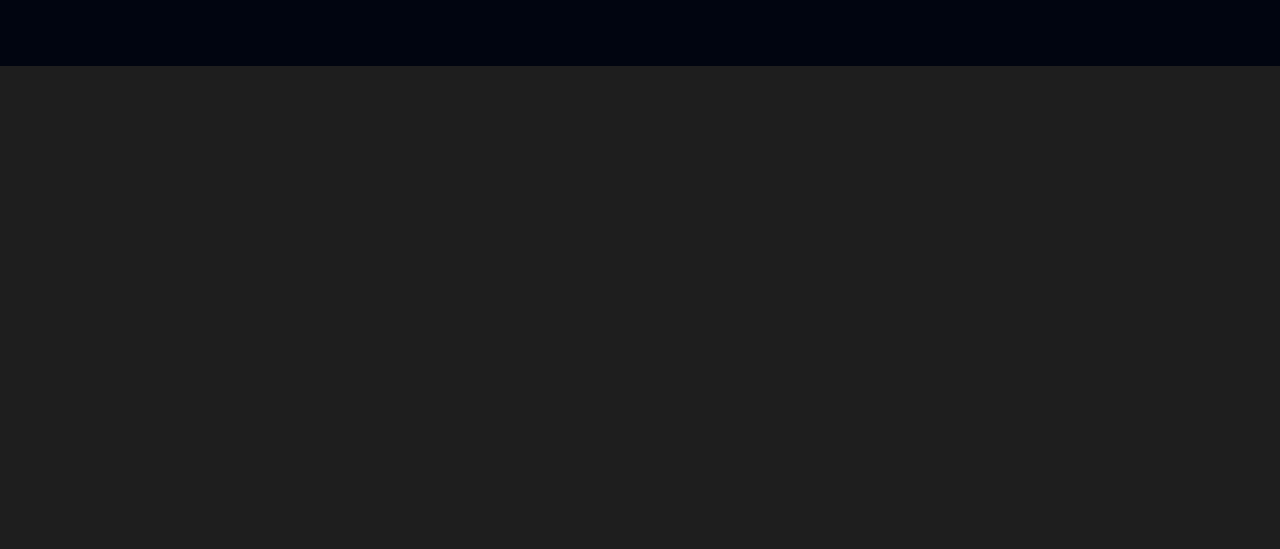
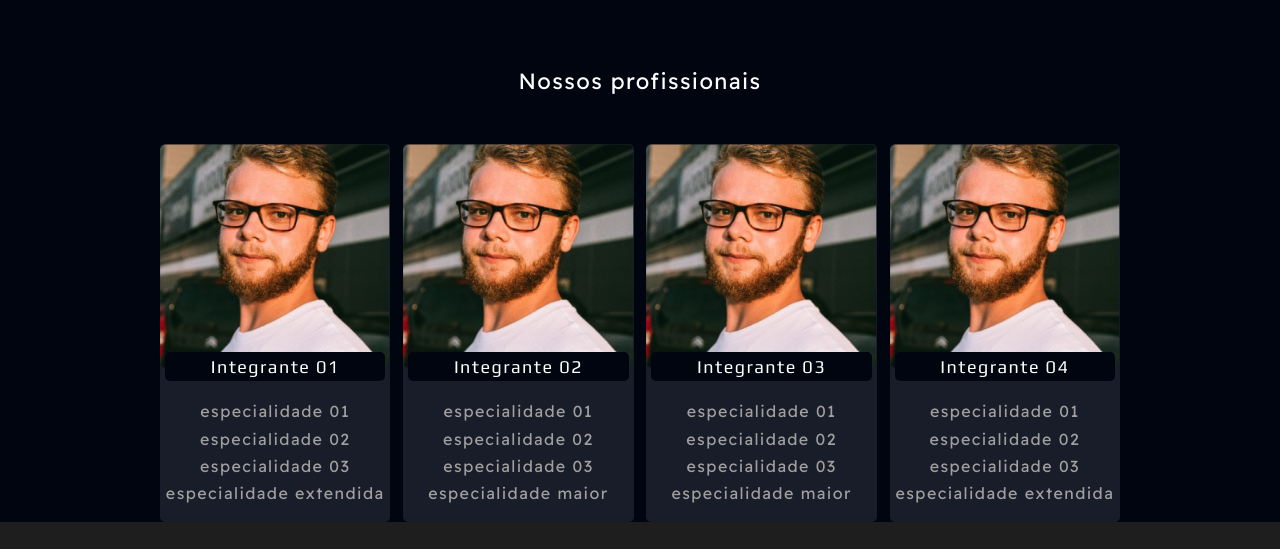
Before and after one commit to Yures1lva/MF_Produtora, a React (Vite) app in the folder MfProdutora/: page / in a window 1280 px wide. Shown: the part 4315-4864 px from the top of the page. Before the commit the page ends 4381 px from the top, so only its background shows below. Built offline with nearby package versions, Linux system fonts and the light colour scheme.

Commit message:
team section

```diff
--- a/MfProdutora/src/App.tsx
+++ b/MfProdutora/src/App.tsx
@@ -4,6 +4,8 @@ import { TopContent } from "./components/top-content/TopContent"
 import {Results} from './components/results/Results'
 import {Services} from './components/servicesPage/Services'
 import { Feedback } from "./components/feedback/Feedback"
+import { Team } from "./components/team/Team"
+import { Contact } from "./components/contact/Contact"
 
 function App() {
 
@@ -14,6 +16,9 @@ function App() {
       <Results/>
       <Services/>
       <Feedback/>
+      <Team/>
+      <Contact/>
+
     </>
   )
 }
--- a/MfProdutora/src/components/feedback/Carroussel.tsx
+++ b/MfProdutora/src/components/feedback/Carroussel.tsx
@@ -70,10 +70,6 @@ export function Carroussel(){
 
               </Swiper>
           </div>
-    <br />
-    <br />
-    <br />
-    <br />
         </>
     )
 }
--- /dev/null
+++ b/MfProdutora/src/components/team/CardTeam.tsx
@@ -0,0 +1,27 @@
+import style from "./Team.module.css"
+
+interface Team {
+    img: string,
+    name: string,
+    skill1: string,
+    skill2: string,
+    skill3: string,
+    skill4: string,
+}
+
+export function CardTeam({img,name,skill1,skill2,skill3,skill4}:Team){
+    return (
+        <>
+           <article className={style.cardTeam}>
+                <span className={style.descript}>
+                    <img src={img} alt="" />
+                    <h3>{name}</h3>
+                    <p>{skill1}</p>
+                    <p>{skill2}</p>
+                    <p>{skill3}</p>
+                    <p>{skill4}</p>
+                </span>
+            </article>
+        </>
+    )
+}
--- /dev/null
+++ b/MfProdutora/src/components/team/Team.module.css
@@ -0,0 +1,98 @@
+
+.title{
+    margin-top: 100px;
+    display: block;
+    margin-bottom: 50px;
+}
+
+.cards{
+    display: flex;
+    flex-direction: row;
+    justify-content: space-between;
+    width: 100%;
+    flex-wrap: wrap;
+}
+
+
+
+.cardTeam{
+    max-width: 24%;
+    background-color: var(--support-03);
+    border-radius: 5px;
+}
+
+
+
+.cardTeam img{
+    width: 100%;
+    margin: 0;
+    padding: 0;
+}
+
+
+
+
+.cardTeam h3{
+    color: var(--support-01);
+    background: var(--background);
+
+    border-radius: 5px;
+    padding: 5px;
+    margin: 0 5px;
+
+    transform: translateY(-22px);
+    text-align: center;
+    font-size: 18px;
+    font-style: normal;
+    font-weight: 400;
+    line-height: 108.523%; /* 23.875px */
+    letter-spacing: 1.43px;
+}
+
+.cardTeam p{
+    text-align: center;
+    margin:10px 0;
+    padding: 0;
+    transform: translateY(-10px);
+
+    color: var(--support-02);
+    font-size: 1rem;
+    font-style: normal;
+    font-weight: 400;
+    line-height: 108.523%; /* 23.875px */
+    letter-spacing: 1.43px;
+
+
+}
+
+@media (max-width: 990px){
+    .cardTeam{
+        max-width: 33%;
+        margin: 10px 0;
+    }
+}
+
+@media (max-width: 768px){
+    .cards{
+        justify-content: space-evenly;
+    }
+
+    .cardTeam{
+        max-width: 45%;
+        margin: 10px 0;
+    }
+}
+
+@media (max-width: 31.25rem){/*500px*/
+    .cards{
+        justify-content: space-evenly;
+    }
+
+    .cardTeam{
+        max-width: 75%;
+        margin: 10px 0;
+    }
+}
+
+@media (max-width: 400px){/*500px*/
+}
--- /dev/null
+++ b/MfProdutora/src/components/team/Team.tsx
@@ -0,0 +1,66 @@
+import style from "./Team.module.css"
+import integrante1 from "../../assets/imgs/team/integrante01.png"
+import { CardTeam } from "./CardTeam"
+
+const team = [
+    {
+        img: integrante1,
+        name: "Integrante 01",
+        skill1: "especialidade 01",
+        skill2: "especialidade 02",
+        skill3: "especialidade 03",
+        skill4: "especialidade extendida ",
+    },
+    {
+        img: integrante1,
+        name: "Integrante 02",
+        skill1: "especialidade 01",
+        skill2: "especialidade 02",
+        skill3: "especialidade 03",
+        skill4: "especialidade  maior",
+    },
+    {
+        img: integrante1,
+        name: "Integrante 03",
+        skill1: "especialidade 01",
+        skill2: "especialidade 02",
+        skill3: "especialidade 03",
+        skill4: "especialidade maior",
+    },
+    {
+        img: integrante1,
+        name: "Integrante 04",
+        skill1: "especialidade 01",
+        skill2: "especialidade 02",
+        skill3: "especialidade 03",
+        skill4: "especialidade extendida ",
+    }
+]
+
+export function Team(){
+    return(
+        <>
+            <div className={style.title}>
+            <p className='container title-section'>Nossos profissionais</p>
+            </div>
+
+            <div  className="container">
+
+            <div className={style.cards}>
+                {team.map((item)=>(
+                    <CardTeam
+                    img={item.img}
+                    name={item.name}
+                    skill1={item.skill1}
+                    skill2={item.skill2}
+                    skill3={item.skill3}
+                    skill4={item.skill4}
+                    />
+                ))}
+            </div>
+           </div>
+
+
+        </>
+    )
+}
--- a/MfProdutora/src/global.css
+++ b/MfProdutora/src/global.css
@@ -4,6 +4,7 @@
   --secondary: #17F1FF;
   --support-01: #FFFFFF;
   --support-02: #A0A0A0;
+  --support-03: #191D29;
   --background: #000510;
 
   font-family: 'Readex Pro', Helvetica, sans-serif;
```
Also changed, not shown: MfProdutora/src/assets/imgs/team/integrante01.png (added).
